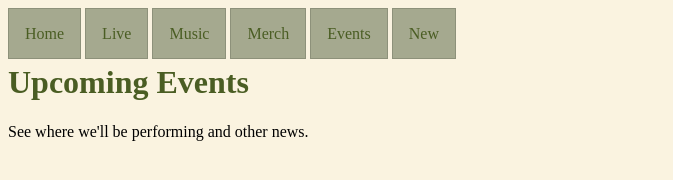
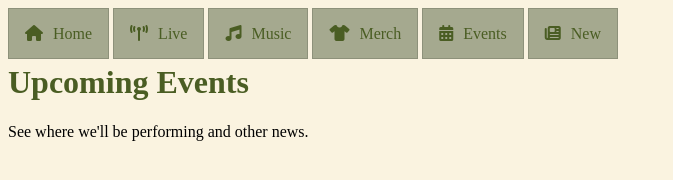
Before and after one commit to SiddharthBasra/SiddharthBasra.github.io, a plain HTML site: page events.html in a window 1280 px wide. Shown: the whole page, without its empty margins (0-673 px from the left). Drawn offline with Linux system fonts and the light colour scheme.

Commit message:
Add files via upload

```diff
--- a/events.html
+++ b/events.html
@@ -4,6 +4,7 @@
     <meta charset="UTF-8">
     <meta name="viewport" content="width=device-width, initial-scale=1.0">
     <title>Echo Harmony Events</title>
+    <link rel="stylesheet" href="https://cdnjs.cloudflare.com/ajax/libs/font-awesome/6.5.2/css/all.min.css" integrity="sha512-SnH5WK+bZxgPHs44uWIX+LLJAJ9/2PkPKZ5QiAj6Ta86w+fsb2TkcmfRyVX3pBnMFcV7oQPJkl9QevSCWr3W6A==" crossorigin="anonymous" referrerpolicy="no-referrer" />
     <style>
         body {
             background-color: #FAF3E0;
@@ -32,6 +33,9 @@
             color: inherit;
             text-decoration: none;
         }
+        .nav-item a i {
+            margin-right: 6px;
+        }
 
         .band-img,
         .live-img,
@@ -44,12 +48,12 @@
 </head>
 <body>
     <ul class="nav-list">
-        <li class="nav-item"><a href="index.html">Home</a></li>
-        <li class="nav-item"><a href="live.html">Live</a></li>
-        <li class="nav-item"><a href="music.html">Music</a></li>
-        <li class="nav-item"><a href="merch.html">Merch</a></li>
-        <li class="nav-item"><a href="events.html">Events</a></li>
-        <li class="nav-item"><a href="new.html">New</a></li>
+        <li class="nav-item"><a href="index.html"><i class="fa-solid fa-house"></i> Home</a></li>
+        <li class="nav-item"><a href="live.html"><i class="fa-solid fa-tower-broadcast"></i> Live</a></li>
+        <li class="nav-item"><a href="music.html"><i class="fa-solid fa-music"></i> Music</a></li>
+        <li class="nav-item"><a href="merch.html"><i class="fa-solid fa-shirt"></i> Merch</a></li>
+        <li class="nav-item"><a href="events.html"><i class="fa-solid fa-calendar-days"></i> Events</a></li>
+        <li class="nav-item"><a href="new.html"><i class="fa-solid fa-newspaper"></i> New</a></li>
     </ul>
 
     <h1>Upcoming Events</h1>
```
Also changed, not shown: index.html (+10 -6 lines), live.html (+10 -6 lines), merch.html (+10 -6 lines), music.html (+10 -6 lines), new.html (+10 -6 lines).
